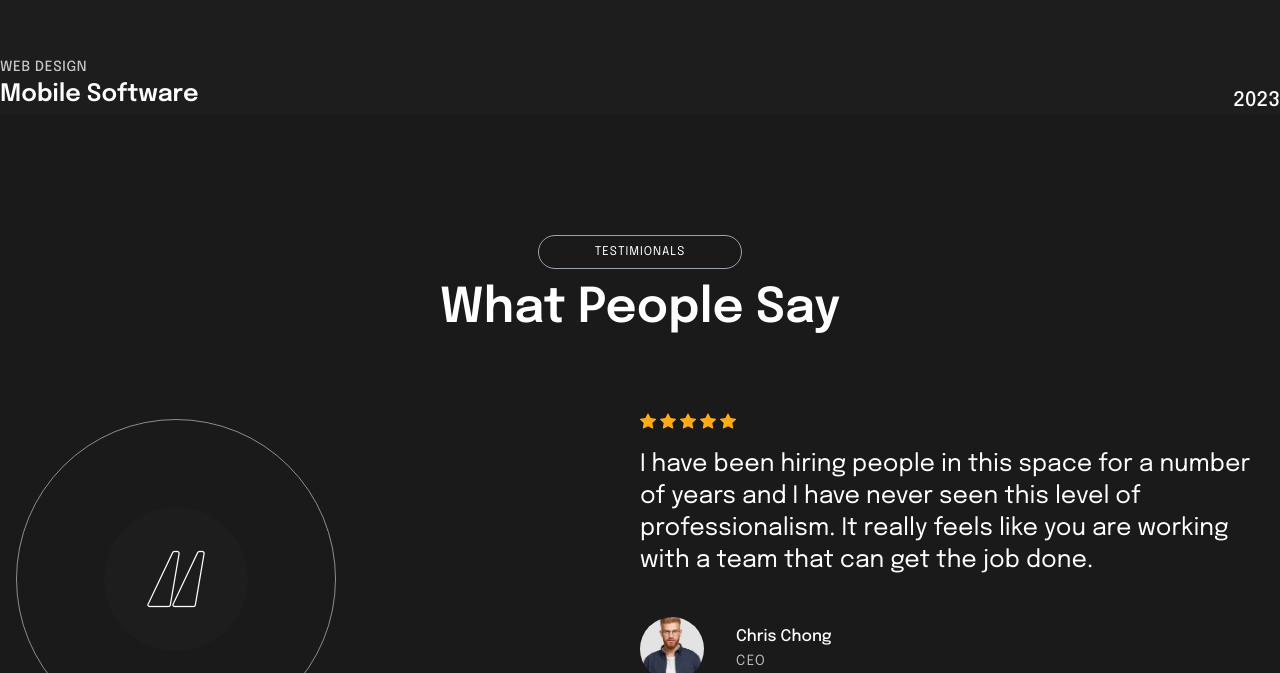
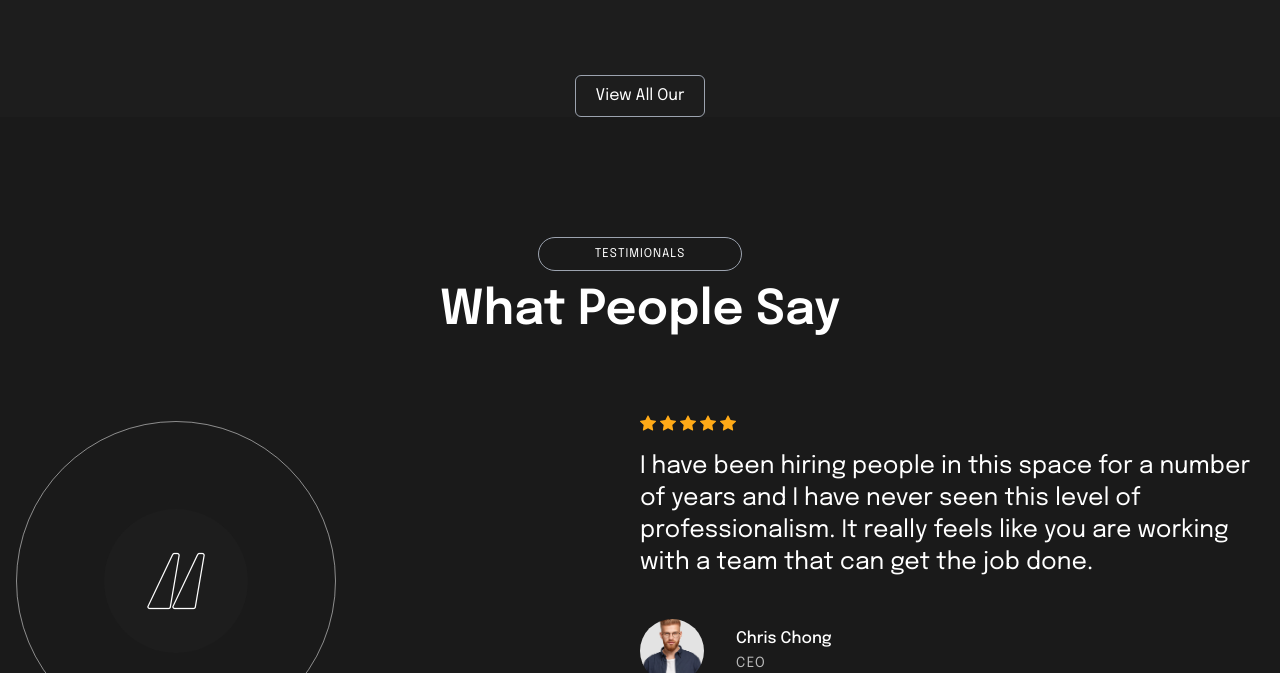
Before and after one commit to ahmetizgi84/fiv-media, a React (Vite) app: page / in a window 1280 px wide. Shown: the part 2691-3364 px from the top of the page. Built offline with nearby package versions, Linux system fonts and the light colour scheme; grey boxes are pictures that could not be loaded.

Commit message:
videolara button eklenmesi
Videolara buton eklenmesi

```diff
--- a/src/locales/en.json
+++ b/src/locales/en.json
@@ -21,6 +21,7 @@
     "benefitInfo": "Fast. Efficient. Professional.",
     "benefitComment": " To reach great heights one needs stepping stones, let us be your stepping stones for your success. We are a team of professionals working together to create the highest level of quality for your brand",
     "newsButton": "View All Our News",
+    "newsButton1": "View All Our",
     "ourservicesTitle": "Our Services",
     "card1":"UI/UX Design",
     "card2":"Branding",
--- a/src/locales/ge.json
+++ b/src/locales/ge.json
@@ -19,6 +19,7 @@
     "benefitInfo": "Schnell. Effizient. Professionell.",
     "benefitComment":"Um große Höhen zu erreichen, benötigen Sie zuverlässige Stufen. Erlauben Sie uns, diese Stufen auf Ihrem Weg zum Erfolg zu sein. Wir sind ein Team von Fachleuten, die gemeinsam arbeiten, um das höchste Qualitätsniveau für Ihre Marke zu schaffen.",
     "newsButton":"Folgen sie unsere Nachrichten",
+    "newsButton1":"Sehen Sie sich alle unsere an",
     "ourservicesTitle": "Unsere Dienstleistungen",
     "card1":"UI/UX Design",
     "card2":"Markenbildung",
--- a/src/pages/Home.tsx
+++ b/src/pages/Home.tsx
@@ -382,6 +382,7 @@ function Works() {
 }
 
 function SimpleCard() {
+  const { t } = useTranslation();
   return (
     <div className="mt-8 flex h-full flex-1 justify-end items-center w-full md:mr-20">
       <div className="md:w-[100vw] w-full relative">
@@ -389,15 +390,20 @@ function SimpleCard() {
           <LazySimpleCard />
         </Suspense>
         <div className="flex items-end mt-8">
-          <div>
+          {/* <div>
             <span className="text-sm font-medium uppercase tracking-wider opacity-75 inline-block">Web Design</span>
             <h5 className="font-semibold md:mb-1 md:text-2xl text-[18px]">Mobile Software</h5>
-          </div>
-          <div className="ml-auto">
+          </div> */}
+         {/*  <div className="ml-auto">
             <h6 className="md:text-xl text-base font-medium">2023</h6>
-          </div>
+          </div> */}
         </div>
-        <a href="#0" className="absolute top-0 left-0 w-full h-full inline-block"></a>
+       {/*  <a href="#0" className="absolute top-0 left-0 w-full h-full inline-block"></a> */}
+      <div className='mx-auto text-center '>
+      <button className="px-5 py-2 rounded-md mt-5 transition duration-300 ease-in-out hover:bg-white hover:text-zinc-800 border inline-block border-gray-400 ">
+          <Link to="https://www.youtube.com/@euroturk-tv" target='blank'>{t('newsButton1')}</Link>
+        </button>
+      </div>
       </div>
     </div>
   );
```
